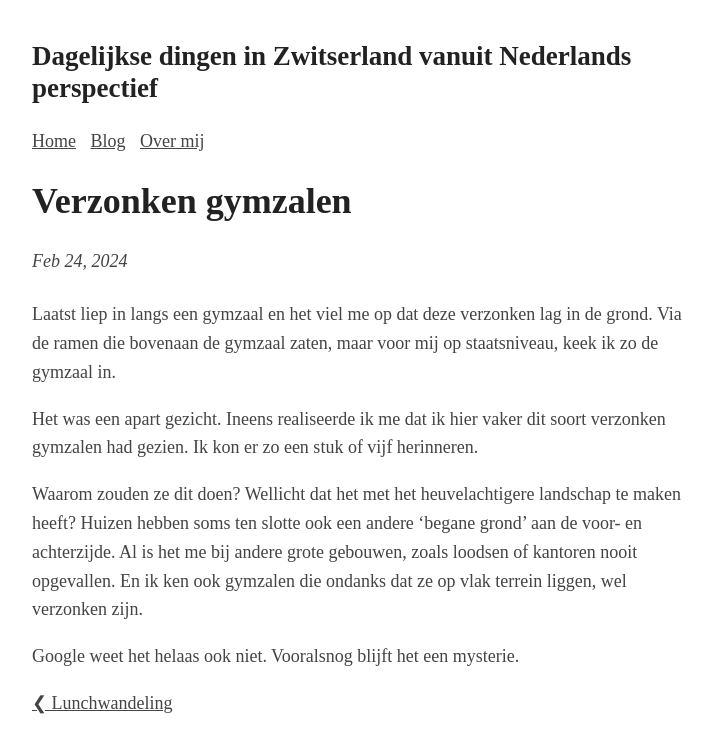
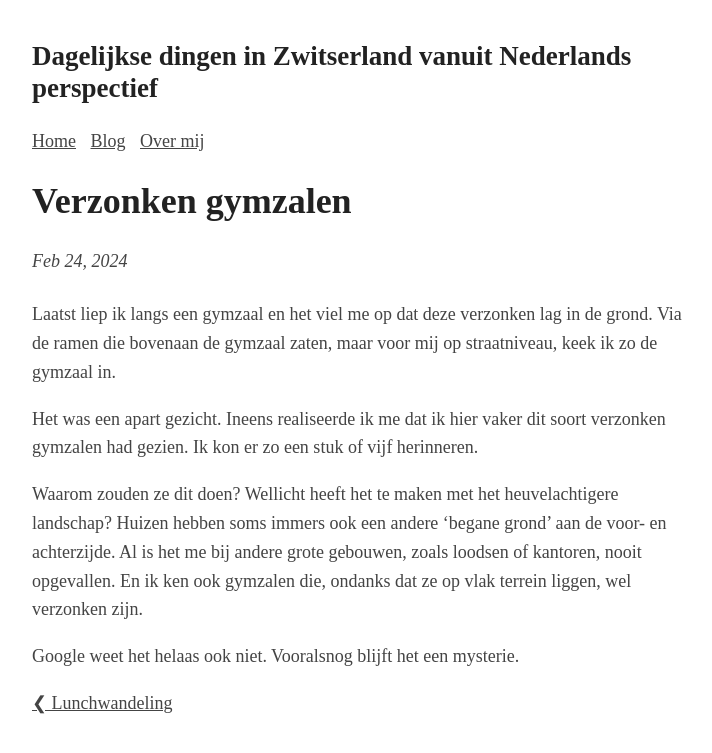
Before and after one commit to Roald87/roaldin.ch, a Jekyll site: the page built from _posts/2024-02-24-gymzalen.md, in a window 1280 px wide. Shown: the top 753 px of the page, without its empty margins (283-995 px from the left). Built offline with Jekyll 4.4.1, drawn with Linux system fonts in a browser that asks for light colours; comment, search, counter and statistics services are not loaded.

Commit message:
Spellcheck by ChatGPT

```diff
--- a/_posts/2024-02-24-gymzalen.md
+++ b/_posts/2024-02-24-gymzalen.md
@@ -3,10 +3,10 @@ layout: post
 title: Verzonken gymzalen
 ---
 
-Laatst liep in langs een gymzaal en het viel me op dat deze verzonken lag in de grond. Via de ramen die bovenaan de gymzaal zaten, maar voor mij op staatsniveau, keek ik zo de gymzaal in.
+Laatst liep ik langs een gymzaal en het viel me op dat deze verzonken lag in de grond. Via de ramen die bovenaan de gymzaal zaten, maar voor mij op straatniveau, keek ik zo de gymzaal in.
 
 Het was een apart gezicht. Ineens realiseerde ik me dat ik hier vaker dit soort verzonken gymzalen had gezien. Ik kon er zo een stuk of vijf herinneren.
 
-Waarom zouden ze dit doen? Wellicht dat het met het heuvelachtigere landschap te maken heeft? Huizen hebben soms ten slotte ook een andere ‘begane grond’ aan de voor- en achterzijde. Al is het me bij andere grote gebouwen, zoals loodsen of kantoren nooit opgevallen. En ik ken ook gymzalen die ondanks dat ze op vlak terrein liggen, wel verzonken zijn.
+Waarom zouden ze dit doen? Wellicht heeft het te maken met het heuvelachtigere landschap? Huizen hebben soms immers ook een andere ‘begane grond’ aan de voor- en achterzijde. Al is het me bij andere grote gebouwen, zoals loodsen of kantoren, nooit opgevallen. En ik ken ook gymzalen die, ondanks dat ze op vlak terrein liggen, wel verzonken zijn.
 
 Google weet het helaas ook niet. Vooralsnog blijft het een mysterie.
```
